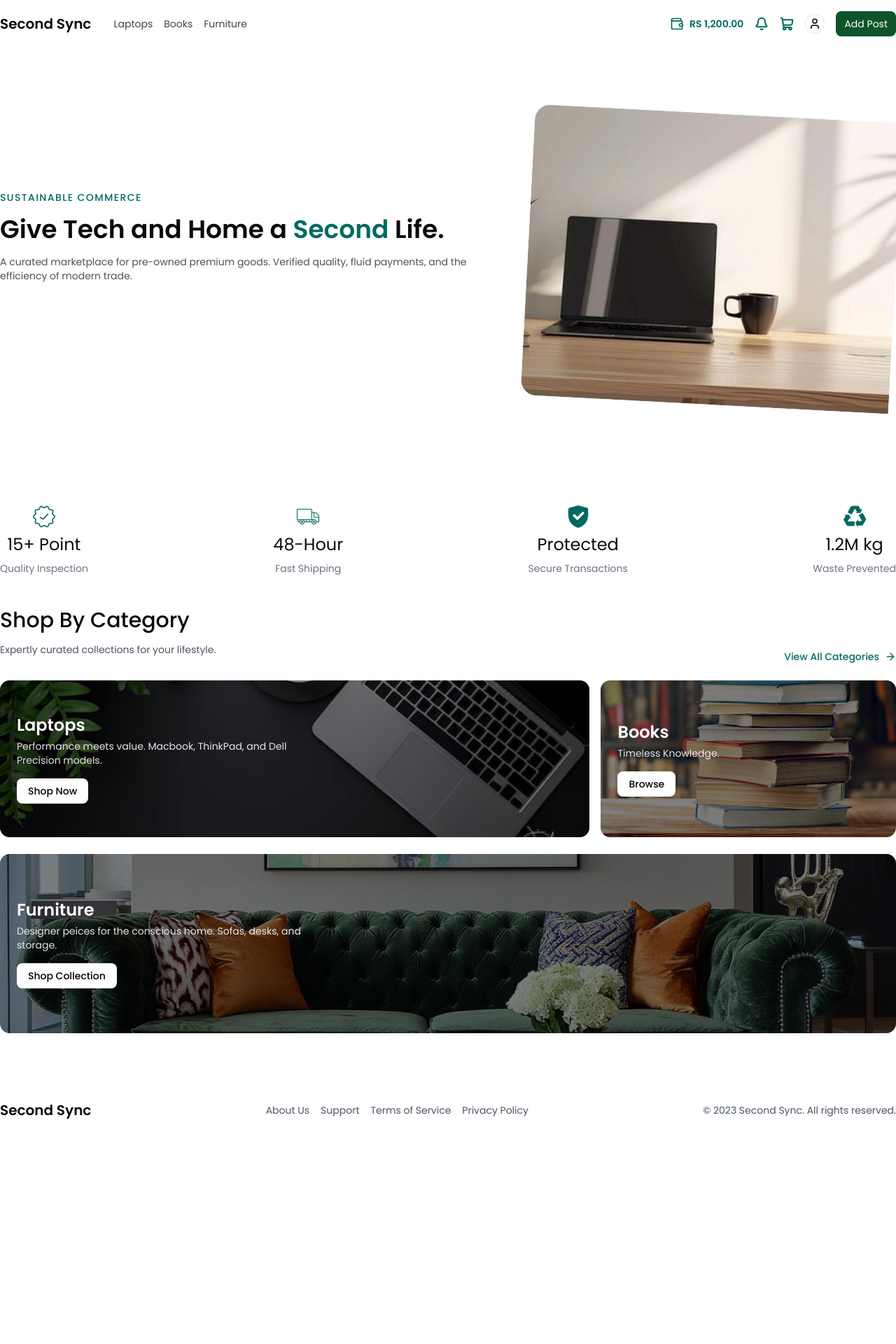
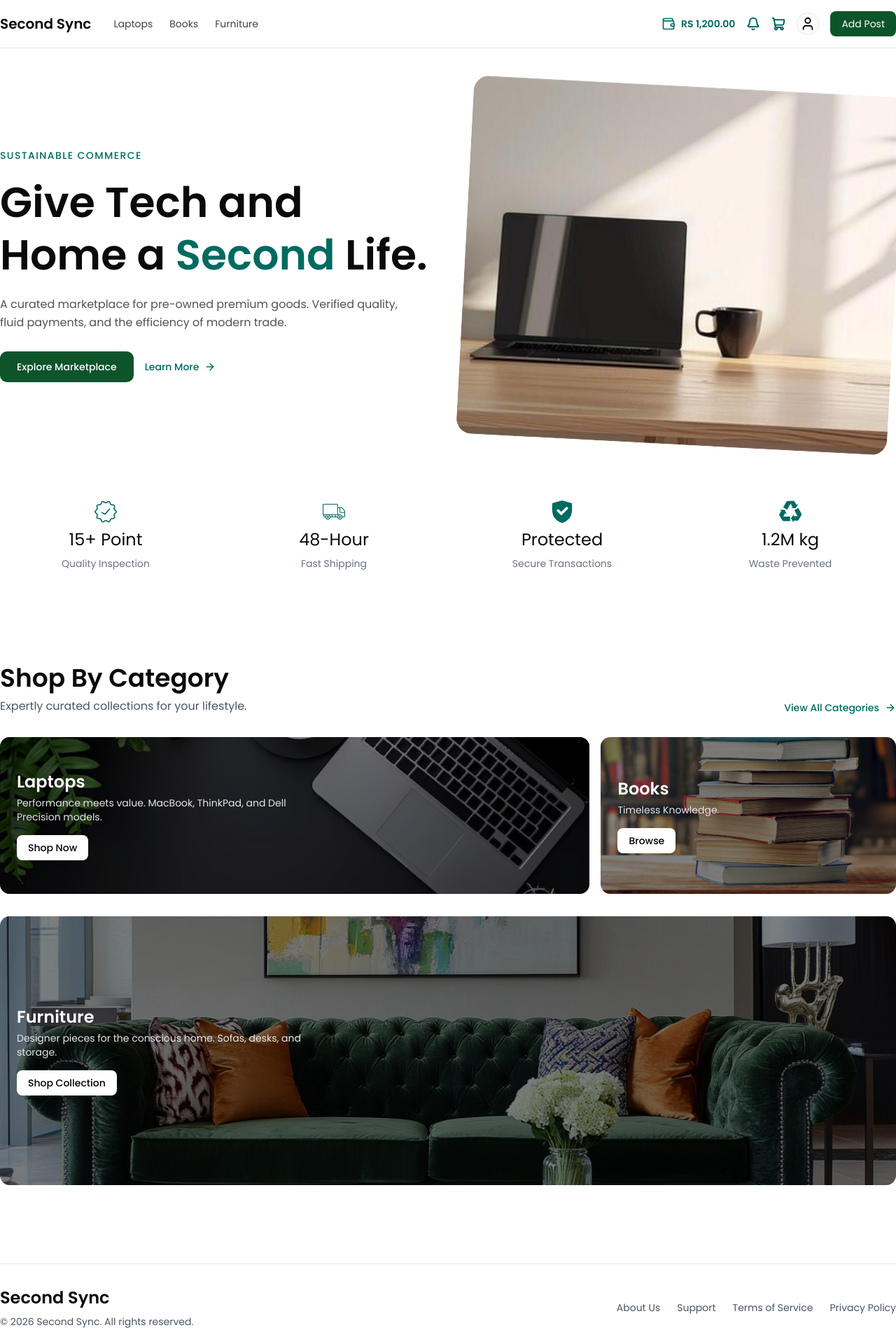
Before and after one commit to megapoudel-ops/Second_hand_market_management_system, a React (Vite) app: page / in a window 1280 px wide. Shown: the top 1920 px of the page at 70% size. Before the commit the page ends 1624 px from the top, so only its background shows below. Built offline with nearby package versions, Linux system fonts and the light colour scheme.

Commit message:
navbar, footer responsive

```diff
--- a/src/components/Footer.tsx
+++ b/src/components/Footer.tsx
@@ -2,38 +2,55 @@ import { Link } from "react-router-dom"
 
 const Footer = () => {
     return (
-        <div className="w-full py-6 flex items-center justify-between">
-            <h3 className='text-xl font-semibold'>Second Sync</h3>
-            <div className="flex items-center gap-4">
+        <footer className="w-full border-t mt-16">
+            <div className="max-w-7xl mx-auto px-6 xl:px-0 py-8">
+
+                <div className="flex flex-col lg:flex-row items-center justify-between gap-8">
+
+                    {/* Logo + Copyright */}
+                    <div className="flex flex-col items-center lg:items-start gap-2 text-center lg:text-left">
+                        <h3 className="text-2xl font-semibold">
+                            Second Sync
+                        </h3>
+
+                        <h6 className="text-sm text-gray-600">
+                            &copy; 2026 Second Sync. All rights reserved.
+                        </h6>
+                    </div>
+
+                    {/* Footer Links */}
+                    <div className="flex flex-wrap items-center justify-center gap-4 sm:gap-6 text-center">
                         <Link
-                    to={'/'}
-                    className="text-sm text-gray-600 hover:text-gray-800 transition-colors"
+                            to="/about"
+                            className="text-sm text-gray-600 hover:text-gray-900 transition-colors"
                         >
                             About Us
                         </Link>
+
                         <Link
-                    to={'/'}
-                    className="text-sm text-gray-600 hover:text-gray-800 transition-colors"
+                            to="/support"
+                            className="text-sm text-gray-600 hover:text-gray-900 transition-colors"
                         >
                             Support
                         </Link>
+
                         <Link
-                    to={'/'}
-                    className="text-sm text-gray-600 hover:text-gray-800 transition-colors"
+                            to="/terms"
+                            className="text-sm text-gray-600 hover:text-gray-900 transition-colors"
                         >
                             Terms of Service
                         </Link>
+
                         <Link
-                    to={'/'}
-                    className="text-sm text-gray-600 hover:text-gray-800 transition-colors"
+                            to="/privacy"
+                            className="text-sm text-gray-600 hover:text-gray-900 transition-colors"
                         >
                             Privacy Policy
                         </Link>
                     </div>
-            <h6 className="text-sm text-gray-600">
-                &copy; 2023 Second Sync. All rights reserved.
-            </h6>
                 </div>
+            </div>
+        </footer>
     )
 }
 
--- a/src/components/Navbar.tsx
+++ b/src/components/Navbar.tsx
@@ -1,33 +1,150 @@
-import { Bell, ShoppingCart, User, Wallet } from 'lucide-react'
+import { Bell, Menu, ShoppingCart, User, Wallet, X } from 'lucide-react'
 import { Link } from 'react-router-dom'
+import { useState } from 'react'
 
 const Navbar = () => {
+    const [isOpen, setIsOpen] = useState(false)
+
     return (
-        <div className='flex items-center justify-between py-4 w-full'>
+        <nav className='w-full border-b bg-white'>
+            <div className='flex items-center justify-between px-6 py-4 xl:px-0 max-w-7xl mx-auto'>
+
+                {/* Logo */}
                 <div className='flex items-center gap-8'>
                     <Link to='/' className='text-xl font-semibold'>
                         Second Sync
                     </Link>
-                <ul className='flex items-center gap-4 text-sm text-neutral-700'>
-                    <Link to='/laptops' className='cursor-pointer hover:text-(--primary-color)'>Laptops</Link>
-                    <Link to='/books' className='cursor-pointer hover:text-(--primary-color)'>Books</Link>
-                    <Link to='/furniture' className='cursor-pointer hover:text-(--primary-color)'>Furniture</Link>
+
+                    {/* Desktop Links */}
+                    <ul className='hidden md:flex items-center gap-6 text-sm text-neutral-700'>
+                        <Link
+                            to='/laptops'
+                            className='hover:text-(--primary-color) transition'
+                        >
+                            Laptops
+                        </Link>
+
+                        <Link
+                            to='/books'
+                            className='hover:text-(--primary-color) transition'
+                        >
+                            Books
+                        </Link>
+
+                        <Link
+                            to='/furniture'
+                            className='hover:text-(--primary-color) transition'
+                        >
+                            Furniture
+                        </Link>
                     </ul>
                 </div>
 
-            <div className='flex items-center gap-4 text-(--primary-color)'>
-                <Link to={'/payments'} className='flex items-center gap-2'>
+                {/* Desktop Right Side */}
+                <div className='hidden md:flex items-center gap-4 text-(--primary-color)'>
+                    <Link
+                        to='/payments'
+                        className='flex items-center gap-2'
+                    >
                         <Wallet className='size-5' />
-                    <span className='text-sm font-semibold'>RS 1,200.00</span>
+                        <span className='text-sm font-semibold'>
+                            RS 1,200.00
+                        </span>
                     </Link>
-                <Link to={'/notifications'}><Bell className='size-5' strokeWidth={2.5} /></Link>
-                <Link to={'/cart'}><ShoppingCart className='size-5' strokeWidth={2.5} /></Link>
-                <User className='text-black border rounded-full p-1 size-7' />
-                <button className='text-sm bg-green-900 text-white rounded-md px-3 py-2'>
+
+                    <Link to='/notifications'>
+                        <Bell className='size-5' strokeWidth={2.5} />
+                    </Link>
+
+                    <Link to='/cart'>
+                        <ShoppingCart className='size-5' strokeWidth={2.5} />
+                    </Link>
+
+                    <User className='text-black border rounded-full p-1 size-8' />
+
+                    <button className='text-sm bg-green-900 text-white rounded-md px-4 py-2 hover:opacity-90 transition'>
+                        Add Post
+                    </button>
+                </div>
+
+                {/* Mobile Menu Button */}
+                <button
+                    className='md:hidden'
+                    onClick={() => setIsOpen(!isOpen)}
+                >
+                    {isOpen ? <X /> : <Menu />}
+                </button>
+            </div>
+
+            {/* Mobile Menu */}
+            {isOpen && (
+                <div className='md:hidden px-6 pb-6'>
+                    <div className='flex flex-col gap-4 text-sm text-neutral-700'>
+
+                        <Link
+                            to='/laptops'
+                            className='hover:text-(--primary-color)'
+                            onClick={() => setIsOpen(false)}
+                        >
+                            Laptops
+                        </Link>
+
+                        <Link
+                            to='/books'
+                            className='hover:text-(--primary-color)'
+                            onClick={() => setIsOpen(false)}
+                        >
+                            Books
+                        </Link>
+
+                        <Link
+                            to='/furniture'
+                            className='hover:text-(--primary-color)'
+                            onClick={() => setIsOpen(false)}
+                        >
+                            Furniture
+                        </Link>
+
+                        <hr />
+
+                        <Link
+                            to='/payments'
+                            className='flex items-center gap-2 text-(--primary-color)'
+                        >
+                            <Wallet className='size-5' />
+                            <span className='font-semibold'>
+                                RS 1,200.00
+                            </span>
+                        </Link>
+
+                        <Link
+                            to='/notifications'
+                            className='flex items-center gap-2 text-(--primary-color)'
+                        >
+                            <Bell className='size-5' />
+                            Notifications
+                        </Link>
+
+                        <Link
+                            to='/cart'
+                            className='flex items-center gap-2 text-(--primary-color)'
+                        >
+                            <ShoppingCart className='size-5' />
+                            Cart
+                        </Link>
+
+                        <div className='flex items-center gap-2'>
+                            <User className='text-black border rounded-full p-1 size-8' />
+                            <span>Profile</span>
+                        </div>
+
+                        <button className='text-sm bg-green-900 text-white rounded-md px-4 py-2 w-full'>
                             Add Post
                         </button>
                     </div>
                 </div>
+            )}
+        </nav>
     )
 }
 
--- a/src/pages/Home.tsx
+++ b/src/pages/Home.tsx
@@ -20,36 +20,64 @@ const Home = () => {
   ]
 
   return (
-    <div className="w-full">
-      <div className="h-screen flex flex-col justify-center gap-36">
+    <div className="w-full px-6 xl:px-0">
+
+      {/* Hero + Features Wrapper */}
+      <div className="flex flex-col gap-20 xl:min-h-screen xl:justify-center">
 
         {/* Hero Section */}
-        <div className='flex items-center justify-between w-full gap-12'>
-          <div className="flex flex-col items-start gap-4">
-            <h3 className="text-(--primary-color) font-medium uppercase tracking-widest text-sm">
+        <div className="flex flex-col xl:flex-row items-center justify-between gap-12 mt-10 xl:mt-0">
+
+          {/* Left Content */}
+          <div className="flex flex-col items-start gap-5 xl:w-1/2 w-full">
+            <h3 className="text-(--primary-color) font-medium uppercase tracking-widest text-xs sm:text-sm">
               sustainable commerce
             </h3>
-            <h1 className="text-4xl font-semibold">
-              Give Tech and Home a <span className="text-(--primary-color)">Second</span> Life.
+
+            <h1 className="text-4xl sm:text-5xl xl:text-6xl font-semibold leading-tight">
+              Give Tech and Home a{" "}
+              <span className="text-(--primary-color)">
+                Second
+              </span>{" "}
+              Life.
             </h1>
-            <p className="text-neutral-600 text-sm">
-              A curated marketplace for pre-owned premium goods. Verified quality, fluid payments, and the efficiency of modern trade.
+
+            <p className="text-neutral-600 text-sm sm:text-base max-w-xl leading-relaxed">
+              A curated marketplace for pre-owned premium goods.
+              Verified quality, fluid payments, and the efficiency
+              of modern trade.
             </p>
-            <div className="flex items-center gap-2">
-              <button></button>
+
+            <div className="flex flex-col sm:flex-row items-start sm:items-center gap-4 pt-2">
+              <Link
+                to="/categories"
+                className="bg-green-900 text-white px-6 py-3 rounded-lg text-sm font-medium hover:opacity-90 transition"
+              >
+                Explore Marketplace
+              </Link>
+
+              <Link
+                to="/about"
+                className="text-(--primary-color) text-sm font-medium flex items-center gap-2"
+              >
+                Learn More
+                <ArrowRight className="size-4" />
+              </Link>
             </div>
           </div>
-          <div className="mt-12 w-1/2">
+
+          {/* Hero Image */}
+          <div className="xl:w-1/2 w-full flex justify-center">
             <img
-              className="w-full h-104 object-cover rounded-3xl rounded-r-none rotate-3"
+              className="w-full h-72 sm:h-96 xl:h-128 object-cover rounded-3xl xl:rotate-3"
               src={HeroImage}
-              alt="Laptop Image"
+              alt="Hero"
             />
           </div>
         </div>
 
         {/* Features Section */}
-        <div className="flex items-center justify-between">
+        <div className="grid grid-cols-2 xl:grid-cols-4 gap-6 w-full">
           {FeatureImages.map((feature, index) => (
             <FeatureItem
               key={index}
@@ -60,47 +88,57 @@ const Home = () => {
       </div>
 
       {/* Shop By Category */}
-      <div className="flex flex-col items-start gap-6">
-        <h1 className="text-3xl font-medium">Shop By Category</h1>
-        <div className="flex items-center justify-between w-full text-sm">
-          <h5 className="text-gray-600 -mt-5">
-            Expertly curated collections for your lifestyle.
-          </h5>
+      <div className="flex flex-col items-start gap-8 mt-20">
 
-          <Link to={'/categories'}
-            className="font-medium flex items-center gap-2 text-(--primary-color)"
+        {/* Heading */}
+        <div className="flex flex-col md:flex-row md:items-end md:justify-between w-full gap-4">
+          <div>
+            <h1 className="text-3xl sm:text-4xl font-semibold">
+              Shop By Category
+            </h1>
+
+            <h5 className="text-gray-600 text-sm sm:text-base mt-2">
+              Expertly curated collections for your lifestyle.
+            </h5>
+          </div>
+
+          <Link
+            to="/categories"
+            className="font-medium flex items-center gap-2 text-(--primary-color) text-sm"
           >
             View All Categories
             <ArrowRight className="size-4" />
           </Link>
         </div>
 
-        <div className="flex items-center gap-4 w-full">
+        {/* Category Cards */}
+        <div className="flex flex-col xl:flex-row items-stretch gap-4 w-full">
           <ImageCard
             href="/laptops"
             title="Laptops"
-            description="Performance meets value. Macbook, ThinkPad, and Dell Precision models."
+            description="Performance meets value. MacBook, ThinkPad, and Dell Precision models."
             buttonText="Shop Now"
             image={LaptopImage}
-            className="w-2/3"
+            className="xl:w-2/3 w-full"
           />
+
           <ImageCard
             href="/books"
             title="Books"
             description="Timeless Knowledge."
             buttonText="Browse"
             image={BooksImage}
-            className="w-1/3"
+            className="xl:w-1/3 w-full"
           />
         </div>
 
         <ImageCard
           href="/furniture"
           title="Furniture"
-          description="Designer peices for the conscious home. Sofas, desks, and storage."
+          description="Designer pieces for the conscious home. Sofas, desks, and storage."
           buttonText="Shop Collection"
           image={SofaImage}
-          className="w-full h-64 mb-18"
+          className="w-full h-72 sm:h-96 mb-12"
         />
       </div>
     </div>
```
Lines whose indentation alone changed are shown as unchanged.
